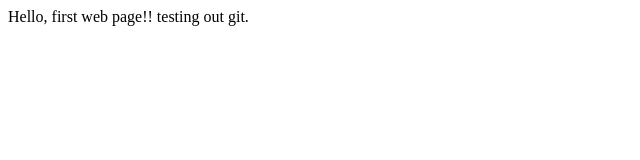
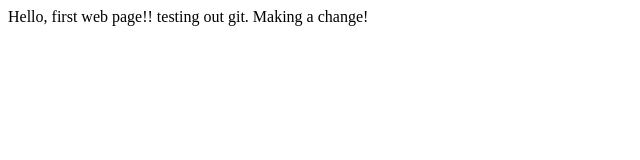
Before and after one commit to erincook/cohort12-git, a plain HTML site: page index.html in a window 1280 px wide. Shown: the whole page, without its empty margins (0-640 px from the left). Drawn offline with Linux system fonts and the light colour scheme.

Commit message:
Made a change

```diff
--- a/index.html
+++ b/index.html
@@ -2,6 +2,7 @@
 
 <body>
     Hello, first web page!! testing out git.
+    Making a change!
 </body>
 
 
```
